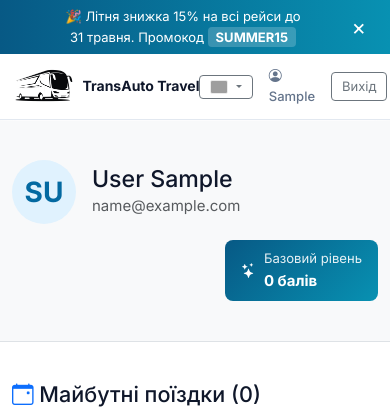
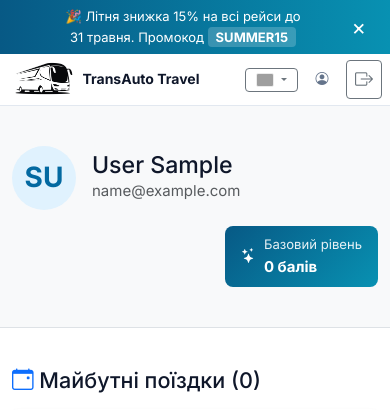
Before and after one commit to kalabishkasw/transport_app, a Django app: page /account/ in a window 390 px wide. Shown: the top 410 px of the page. Run offline with Django 5.2, Linux system fonts and the light colour scheme; the visitor is signed in with stand-in values (Sample User, id 1); data that the repository does not hold is empty; grey boxes are pictures that could not be loaded.

Commit message:
на мобільному замінив текст кнопок входу-реєстрації на іконки

```diff
--- a/templates/portal/base.html
+++ b/templates/portal/base.html
@@ -326,11 +326,26 @@
             #promo-banner { font-size: 12px; padding: 6px 36px 6px 12px !important; }
         }
 
+        /* вузькі екрани: приховую текст у кнопках входу/реєстрації, показую тільки іконки */
+        @media (max-width: 480px) {
+            .navbar-public .auth-text { display: none; }
+            .navbar-public .mobile-only-icon {
+                display: inline-block !important;
+                font-size: 18px;
+            }
+            .navbar-public .auth-link {
+                padding: 6px 10px;
+                min-width: 36px;
+                display: inline-flex; align-items: center; justify-content: center;
+            }
+        }
+
         /* дуже вузькі екрани (старі/маленькі телефони) */
         @media (max-width: 400px) {
             .navbar-brand-public { font-size: 14px; gap: 6px; }
             .navbar-brand-public img { height: 36px; }
             .navbar-public .container { padding-left: 8px; padding-right: 8px; }
+            .navbar-public .auth-link { padding: 5px 8px; min-width: 32px; }
         }
 
         /* ====== City autocomplete ====== */
@@ -608,13 +623,23 @@
                 </ul>
             </div>
             {% if user.is_authenticated %}
-                <a href="{% url 'portal:account' %}" class="nav-link-public">
-                    <i class="bi bi-person-circle"></i> {{ user.first_name|default:user.username }}
+                <a href="{% url 'portal:account' %}" class="nav-link-public auth-link">
+                    <i class="bi bi-person-circle"></i>
+                    <span class="auth-text">{{ user.first_name|default:user.username }}</span>
                 </a>
-                <a href="{% url 'portal:logout' %}" class="btn btn-sm btn-outline-secondary">{{ T.nav_logout }}</a>
+                <a href="{% url 'portal:logout' %}" class="btn btn-sm btn-outline-secondary auth-link">
+                    <i class="bi bi-box-arrow-right d-none mobile-only-icon"></i>
+                    <span class="auth-text">{{ T.nav_logout }}</span>
+                </a>
             {% else %}
-                <a href="{% url 'portal:login' %}" class="nav-link-public">{{ T.nav_login }}</a>
-                <a href="{% url 'portal:register' %}" class="btn btn-sm btn-primary">{{ T.nav_register }}</a>
+                <a href="{% url 'portal:login' %}" class="nav-link-public auth-link">
+                    <i class="bi bi-box-arrow-in-right d-none mobile-only-icon"></i>
+                    <span class="auth-text">{{ T.nav_login }}</span>
+                </a>
+                <a href="{% url 'portal:register' %}" class="btn btn-sm btn-primary auth-link">
+                    <i class="bi bi-person-plus-fill d-none mobile-only-icon"></i>
+                    <span class="auth-text">{{ T.nav_register }}</span>
+                </a>
             {% endif %}
         </div>
     </div>
```
